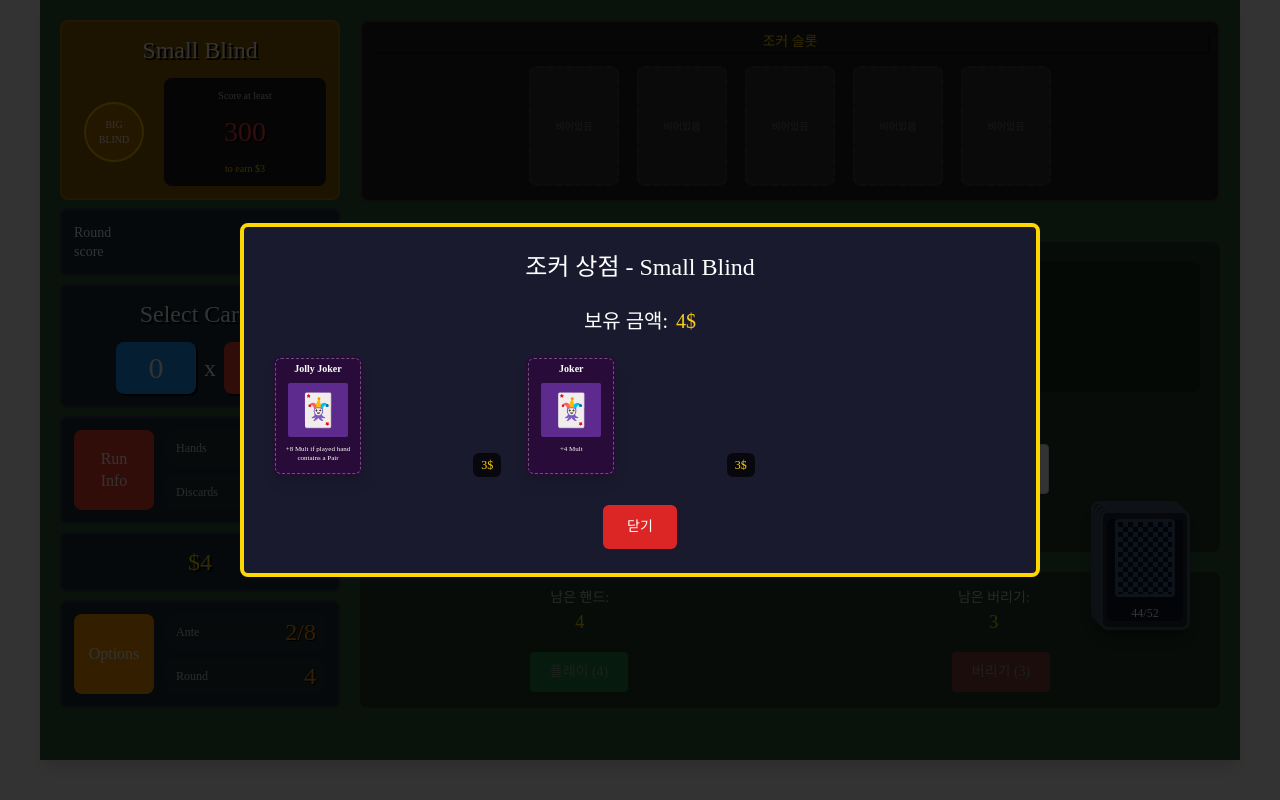
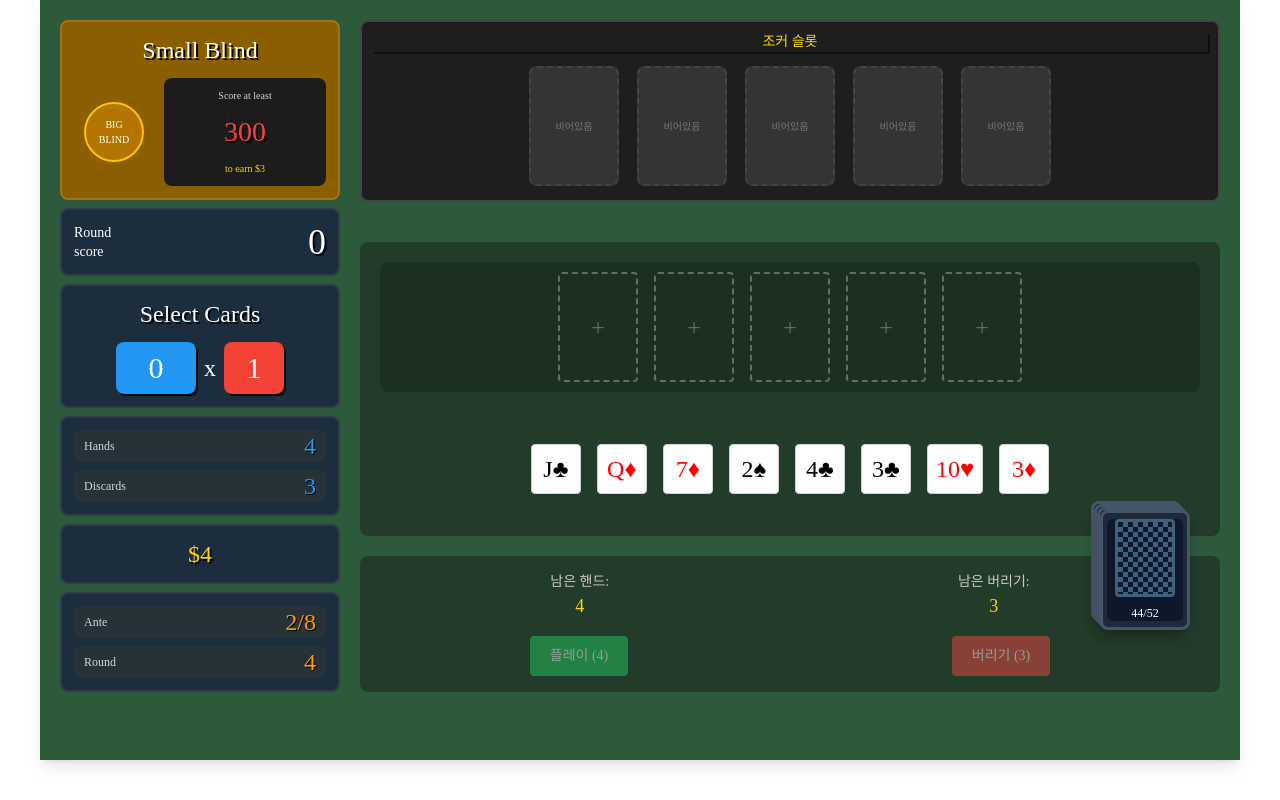
Before and after one commit to haandol/web-balatro, a Nuxt app: page / in a window 1280 px wide. Built offline with nearby package versions, Linux system fonts and the light colour scheme.

Commit message:
feat: disable initial joker shop

```diff
--- a/components/GameInfoPanel.vue
+++ b/components/GameInfoPanel.vue
@@ -46,9 +46,6 @@
 
     <!-- 기회 및 버튼 -->
     <div class="p-3 rounded-lg border-2 bg-[#1c2e3e] border-[#2e3b48] flex gap-3">
-      <div class="bg-[#f44336] rounded-lg p-3 w-20 h-20 flex justify-center items-center cursor-pointer">
-        <div class="text-base text-white text-center leading-snug">Run<br>Info</div>
-      </div>
       <div class="flex-1 flex flex-col gap-2">
         <div class="flex-1 bg-[#263238] rounded-lg flex items-center px-2.5">
           <div class="text-xs text-gray-300 flex-1">Hands</div>
@@ -68,9 +65,6 @@
 
     <!-- 앤티 및 라운드 -->
     <div class="p-3 rounded-lg border-2 bg-[#1c2e3e] border-[#2e3b48] flex gap-3">
-      <div class="bg-[#ff9800] rounded-lg p-3 w-20 h-20 flex justify-center items-center cursor-pointer">
-        <div class="text-base text-white text-center">Options</div>
-      </div>
       <div class="flex-1 flex flex-col gap-2">
         <div class="flex-1 bg-[#263238] rounded-lg flex items-center px-2.5">
           <div class="text-xs text-gray-300 flex-1">Ante</div>
--- a/composables/useBalatroGame.ts
+++ b/composables/useBalatroGame.ts
@@ -1,6 +1,5 @@
 import { evaluateHand, calculateScore, type Card } from '@/utils/poker';
 import { JokerRarity, JOKER_DATABASE } from '@/utils/joker';
-import { useGameStore } from '@/stores/game';
 
 export function useBalatroGame() {
     const gameStore = useGameStore();
@@ -15,7 +14,6 @@ export function useBalatroGame() {
         gameStore.deck = [];
         gameStore.cardIdCounter = 0;
         const suits: Card['suit'][] = ['hearts', 'diamonds', 'clubs', 'spades'];
-        // @ts-ignore ranks가 스토어 상태에 없을 수 있음 (store.ranks 사용 필요 시)
         const ranks = gameStore.ranks || ['2', '3', '4', '5', '6', '7', '8', '9', '10', 'J', 'Q', 'K', 'A']; // 스토어 값 또는 기본값 사용
         const newDeck: Card[] = [];
         let tempIdCounter = 0;
@@ -60,7 +58,7 @@ export function useBalatroGame() {
     };
 
      // 다음 블라인드 시작 준비
-     const startNextBlind = () => {
+    const startNextBlind = () => {
         if (!currentBlind.value) {
             console.log("All antes cleared or error!");
             gameStore.isGameOver = true;
@@ -177,9 +175,9 @@ export function useBalatroGame() {
         initializeDeck();
         shuffleDeck();
 
-        // 첫 블라인드에서도 조커 상점 표시를 위한 랜덤 조커 생성
-        generateRandomJokers();
-        gameStore.showJokerShop = true;
+        // 첫 게임 시작에는 조커 상점 표시하지 않음
+        // generateRandomJokers();
+        gameStore.showJokerShop = false;
 
         startNextBlind();
 
```
